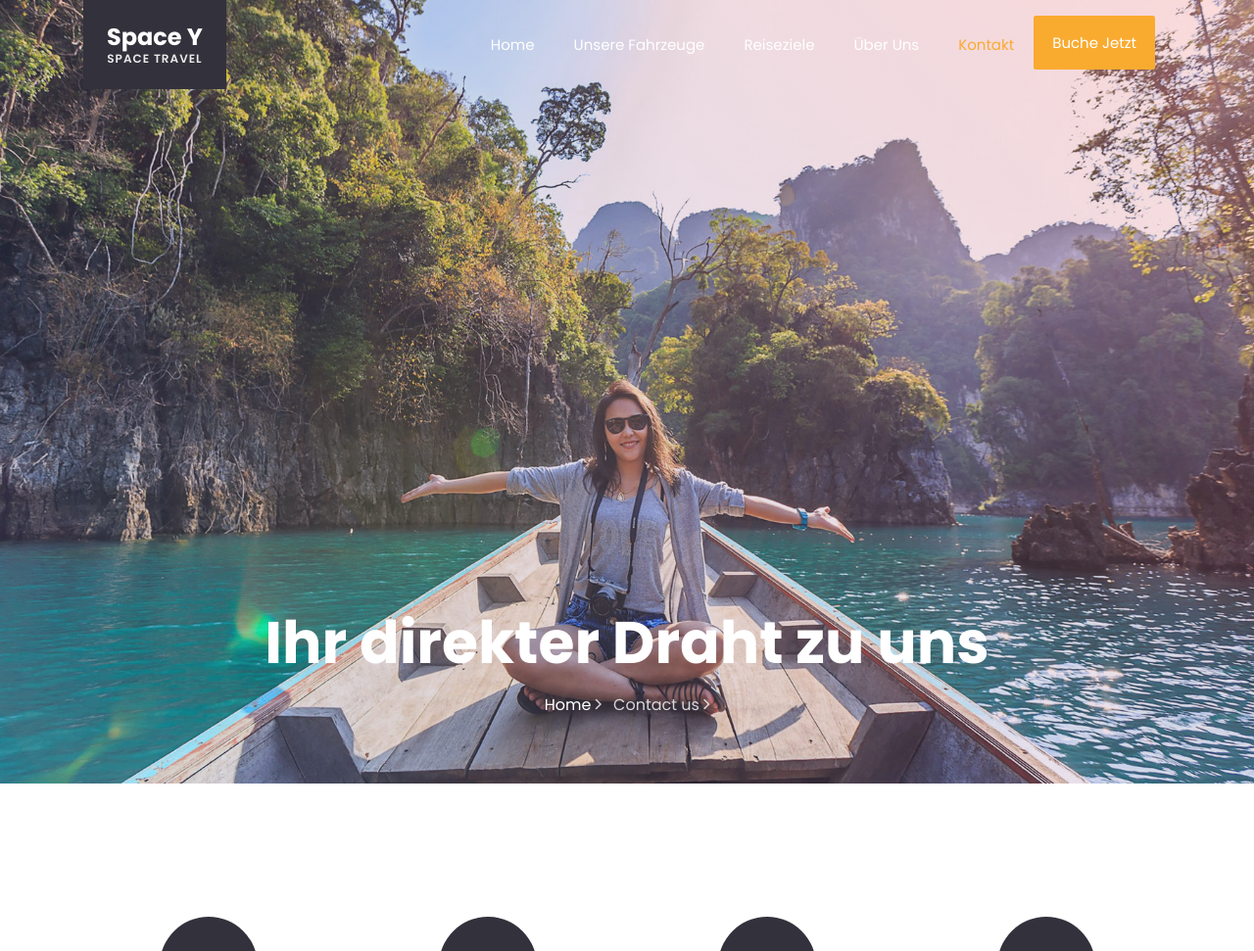
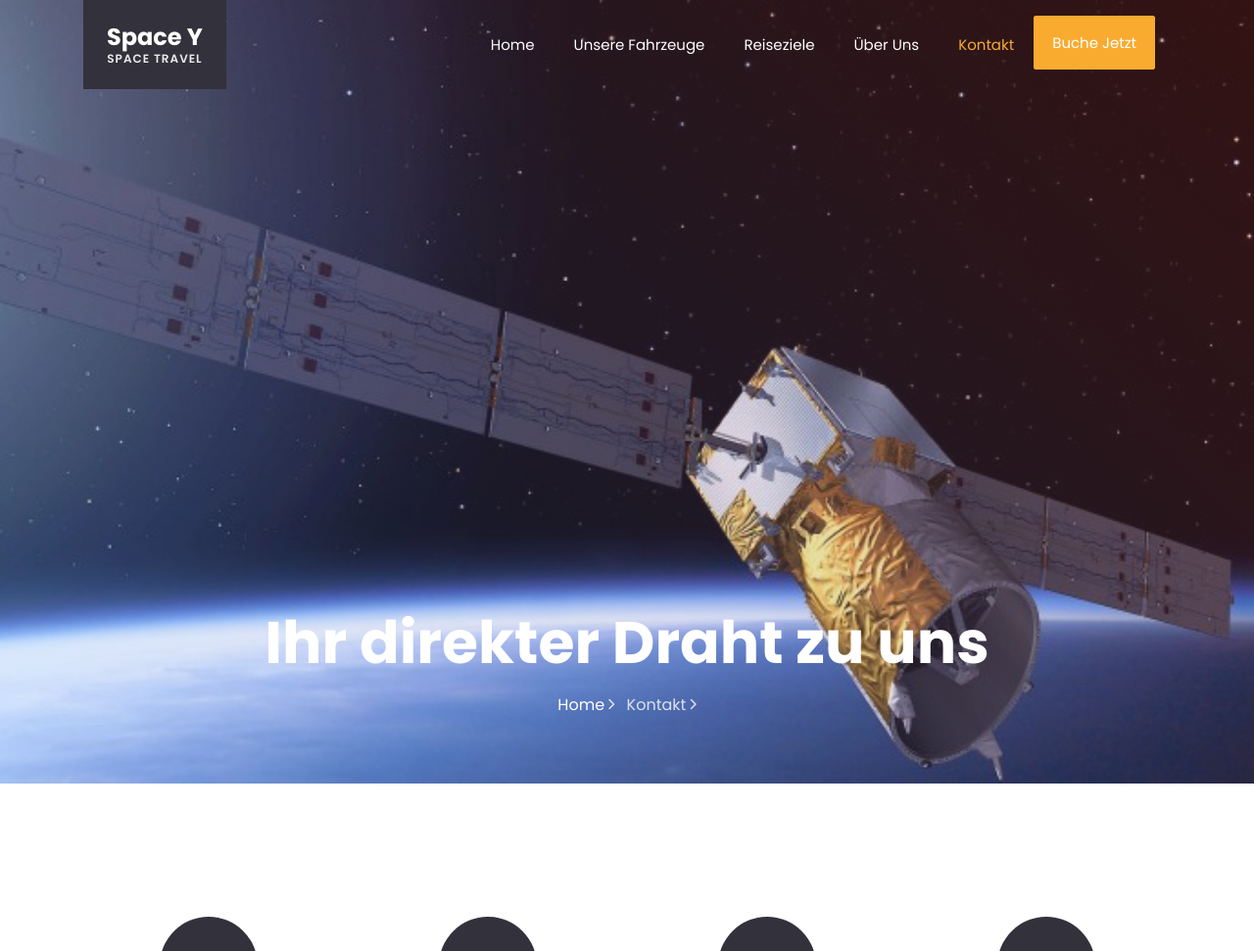
Before and after one commit to Mik235/SpaceY, a PHP site: page /contact.php in a window 1280 px wide. Shown: the top 971 px of the page at 98% size. Run offline with PHP 8.4, Linux system fonts and the light colour scheme; some libraries are stand-ins or nearby versions; some web fonts are replaced.

Commit message:
Hintergrundbild contakt.php

```diff
--- a/contact.php
+++ b/contact.php
@@ -61,13 +61,13 @@ mail($empfaenger, $betreff, $nachricht, $header);
 	  </nav>
     <!-- END nav -->
 
-    <section class="hero-wrap hero-wrap-2 js-fullheight" style="background-image: url('images/bg_1.jpg');" data-stellar-background-ratio="0.5">
+    <section class="hero-wrap hero-wrap-2 js-fullheight" style="background-image: url('images/starlink-satellit.jpg');" data-stellar-background-ratio="0.5">
       <div class="overlay"></div>
       <div class="container">
         <div class="row no-gutters slider-text js-fullheight align-items-end justify-content-center">
           <div class="col-md-9 ftco-animate pb-5 text-center">
             <h1 class="mb-3 bread">Ihr direkter Draht zu uns</h1>
-            <p class="breadcrumbs"><span class="mr-2"><a href="index.html">Home <i class="ion-ios-arrow-forward"></i></a></span> <span>Contact us <i class="ion-ios-arrow-forward"></i></span></p>
+            <p class="breadcrumbs"><span class="mr-2"><a href="index.html">Home <i class="ion-ios-arrow-forward"></i></a></span> <span>Kontakt <i class="ion-ios-arrow-forward"></i></span></p>
           </div>
         </div>
       </div>
```
Also changed, not shown: images/starlink-satellit.jpg (added).
